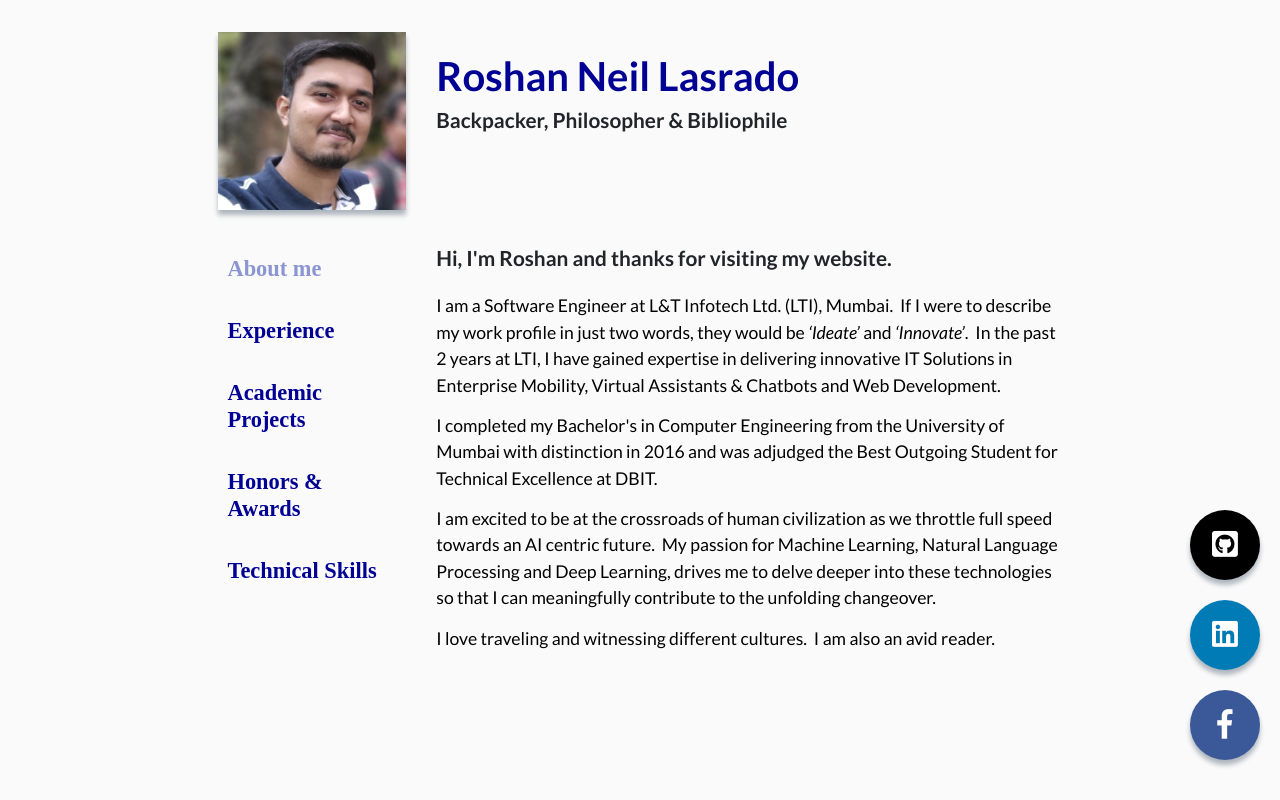
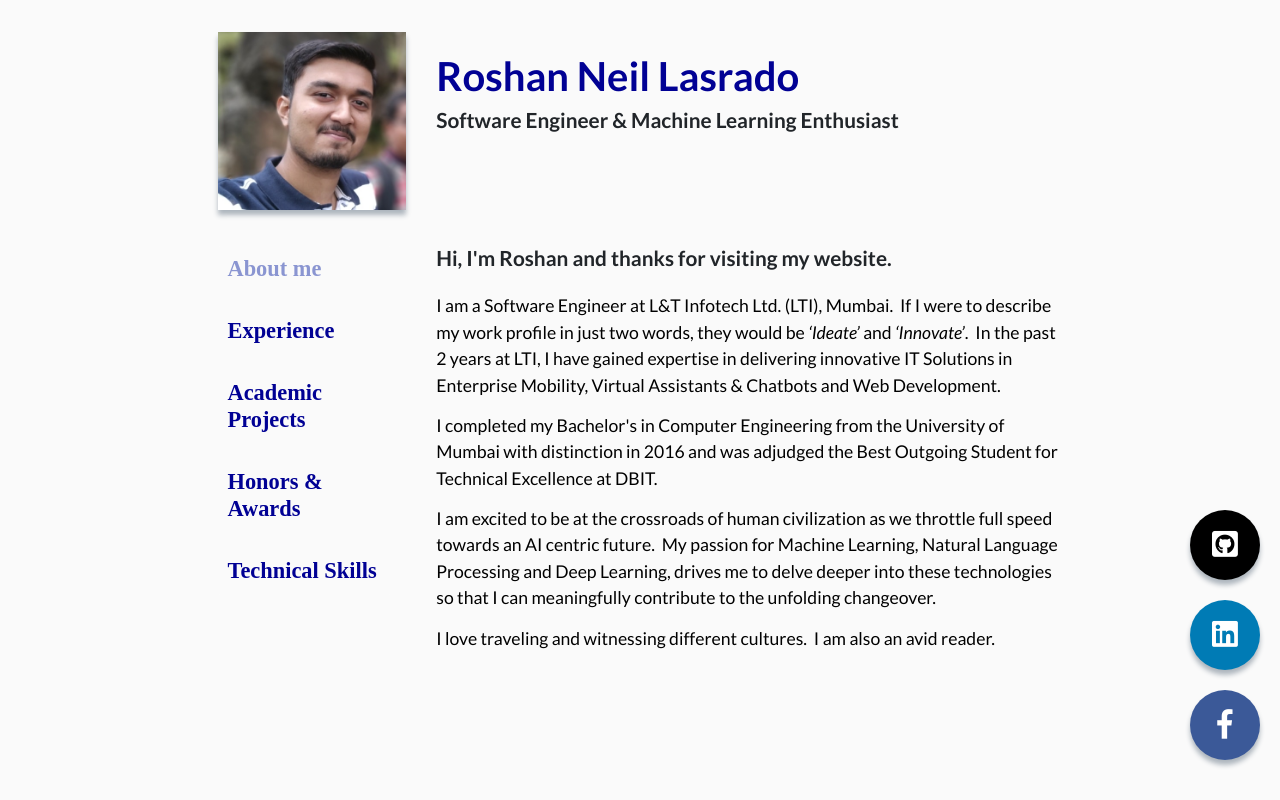
Before and after one commit to roshanlas/roshanlas.github.io, a website: page index.html in a window 1280 px wide. Drawn offline with Linux system fonts and the light colour scheme.

Commit message:
Fix title description

```diff
--- a/index.html
+++ b/index.html
@@ -348,7 +348,7 @@
 			displayContent(this.value);
 		});
 
-		$("#desc1").toggle();
+		$("#desc2").toggle();
 		setInterval(function(){
 			if ($("#desc1").is(':visible')) {
 				$("#desc1").fadeToggle("fast", function () {
```
